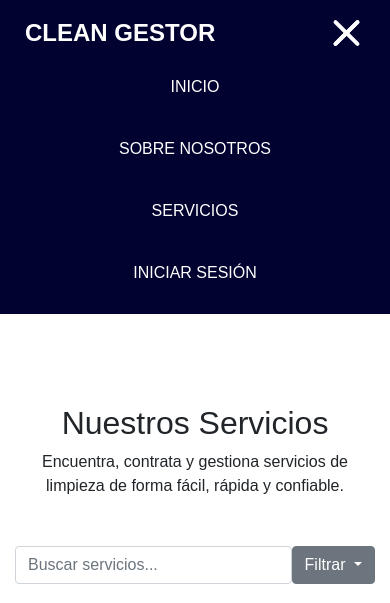
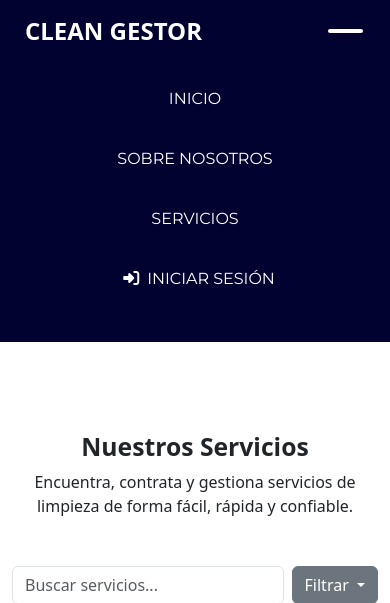
Before and after one commit to Mario-Labrador/Proyecto-Software, a PHP site: page /servicios.php in a window 390 px wide, after a click that opens the changed part. Shown: the top 603 px of the page. Run offline with PHP 8.4, Linux system fonts and the light colour scheme; data comes from the database, SQL or seed files in the repository; some libraries are stand-ins or nearby versions.

Commit message:
Actualización de la Navbar e iconos

```diff
--- a/CleanGestor/assets/css/style.css
+++ b/CleanGestor/assets/css/style.css
@@ -126,117 +126,6 @@ a:focus {
 .header_section .container-fluid {
   padding-right: 25px;
   padding-left: 25px;
-}
-
-.navbar-brand span {
-  font-weight: bold;
-  color: #ffffff;
-  font-size: 24px;
-  text-transform: uppercase;
-}
-
-.custom_nav-container {
-  padding: 10px 0;
-}
-
-.custom_nav-container .navbar-nav .nav-item .nav-link {
-  padding: 9px 15px;
-  margin: 10px 15px;
-  color: #ffffff;
-  text-align: center;
-  text-transform: uppercase;
-}
-
-.custom_nav-container .nav_search-btn {
-  width: 35px;
-  height: 35px;
-  padding: 0;
-  border: none;
-  color: #ffffff;
-  margin: 0 20px;
-}
-
-.custom_nav-container .navbar-toggler {
-  outline: none;
-}
-
-.custom_nav-container .navbar-toggler {
-  padding: 0;
-  width: 37px;
-  height: 42px;
-  -webkit-transition: all 0.3s;
-  transition: all 0.3s;
-}
-
-.custom_nav-container .navbar-toggler span {
-  display: block;
-  width: 35px;
-  height: 4px;
-  background-color: #ffffff;
-  margin: 7px 0;
-  -webkit-transition: all 0.3s;
-  transition: all 0.3s;
-  position: relative;
-  border-radius: 5px;
-  transition: all 0.3s;
-}
-
-.custom_nav-container .navbar-toggler span::before, .custom_nav-container .navbar-toggler span::after {
-  content: "";
-  position: absolute;
-  left: 0;
-  height: 100%;
-  width: 100%;
-  background-color: #ffffff;
-  top: -10px;
-  border-radius: 5px;
-  -webkit-transition: all 0.3s;
-  transition: all 0.3s;
-}
-
-.custom_nav-container .navbar-toggler span::after {
-  top: 10px;
-}
-
-.custom_nav-container .navbar-toggler[aria-expanded="true"] {
-  -webkit-transform: rotate(360deg);
-          transform: rotate(360deg);
-}
-
-.custom_nav-container .navbar-toggler[aria-expanded="true"] span {
-  -webkit-transform: rotate(45deg);
-          transform: rotate(45deg);
-}
-
-.custom_nav-container .navbar-toggler[aria-expanded="true"] span::before, .custom_nav-container .navbar-toggler[aria-expanded="true"] span::after {
-  -webkit-transform: rotate(90deg);
-          transform: rotate(90deg);
-  top: 0;
-}
-
-.custom_nav-container .navbar-toggler[aria-expanded="true"] .s-1 {
-  -webkit-transform: rotate(45deg);
-          transform: rotate(45deg);
-  margin: 0;
-  margin-bottom: -4px;
-}
-
-.custom_nav-container .navbar-toggler[aria-expanded="true"] .s-2 {
-  display: none;
-}
-
-.custom_nav-container .navbar-toggler[aria-expanded="true"] .s-3 {
-  -webkit-transform: rotate(-45deg);
-          transform: rotate(-45deg);
-  margin: 0;
-  margin-top: -4px;
-}
-
-.custom_nav-container .navbar-toggler[aria-expanded="false"] .s-1,
-.custom_nav-container .navbar-toggler[aria-expanded="false"] .s-2,
-.custom_nav-container .navbar-toggler[aria-expanded="false"] .s-3 {
-  -webkit-transform: none;
-          transform: none;
 }
 
 .quote_btn-container {
@@ -1200,15 +1089,145 @@ a:focus {
   }
 }
 
-.navbar-profile-settings {
-  position: absolute;
-  top: 70px; /* Ajusta según la altura de tu navbar */
-  right: 10px; /* Separación del borde derecho */
+/* Navbar Brand */
+.navbar-brand span {
+  font-weight: bold;
+  color: #fff;
+  font-size: 24px;
+  text-transform: uppercase;
+}
+
+/* Navbar Container */
+.custom_nav-container {
+  padding: 10px 0;
+}
+
+/* Navbar Nav Items */
+.custom_nav-container .navbar-nav {
+  align-items: center;
+}
+
+.custom_nav-container .navbar-nav .nav-item .nav-link {
+  padding: 10px 15px;
+  margin: 0 8px;
+  color: #fff;
+  text-align: center;
+  text-transform: uppercase;
+  font-family: 'Montserrat', Arial, sans-serif;
+  transition: background 0.2s, color 0.2s;
+}
+
+.custom_nav-container .navbar-nav .nav-item .nav-link:hover,
+.custom_nav-container .navbar-nav .nav-item .nav-link:focus {
+  background: rgba(255,255,255,0.08);
+  color: #03A7D3;
+  border-radius: 8px;
+}
+
+/* Navbar Search Button */
+.custom_nav-container .nav_search-btn {
+  width: 35px;
+  height: 35px;
+  border: none;
+  color: #fff;
+  margin: 0 20px;
+  background: transparent;
+}
+
+/* Navbar Toggler (Hamburger) */
+.custom_nav-container .navbar-toggler {
+  padding: 0;
+  width: 37px;
+  height: 42px;
+  border: none;
+  background: none;
+  outline: none;
+  transition: transform 0.3s;
+  position: relative;
+}
+
+.custom_nav-container .navbar-toggler span {
+  display: block;
+  width: 35px;
+  height: 4px;
   background: #fff;
-  border: 1px solid #ddd;
-  box-shadow: 0 2px 8px rgba(0,0,0,0.1);
-  min-width: 180px;
-  z-index: 10;
-  text-align: center;
-  padding: 10px;
+  margin: 7px 0;
+  border-radius: 5px;
+  position: relative;
+  transition: all 0.3s;
 }
+
+/* Hamburger Animation */
+.custom_nav-container .navbar-toggler[aria-expanded="true"] {
+  transform: rotate(360deg);
+}
+.custom_nav-container .navbar-toggler[aria-expanded="true"] .s-1 {
+  transform: rotate(45deg) translateY(10px);
+}
+.custom_nav-container .navbar-toggler[aria-expanded="true"] .s-2 {
+  opacity: 0;
+}
+.custom_nav-container .navbar-toggler[aria-expanded="true"] .s-3 {
+  transform: rotate(-45deg) translateY(-10px);
+}
+.custom_nav-container .navbar-toggler .s-1,
+.custom_nav-container .navbar-toggler .s-2,
+.custom_nav-container .navbar-toggler .s-3 {
+  transition: all 0.3s;
+}
+
+/* Dropdown Animation */
+@keyframes slideDown {
+  from {
+    opacity: 0;
+    transform: translateY(10%);
+  }
+  to {
+    opacity: 1;
+    transform: translateY(0);
+  }
+}
+
+.navbar .dropdown-menu {
+  opacity: 0;
+  transform: translateY(10%);
+  transition: opacity 0.3s, transform 0.3s;
+  pointer-events: none;
+  min-width: 220px;
+  border-radius: 1rem;
+  border: none;
+  margin-top: 0;
+  background: #fff;
+  box-shadow: 0 2px 12px rgba(0,0,0,0.08);
+}
+
+.navbar .dropdown-menu.show {
+  opacity: 1;
+  transform: translateY(0);
+  pointer-events: auto;
+  animation: slideDown 0.35s cubic-bezier(.4,0,.2,1);
+}
+
+/* Dropdown Items */
+.navbar .dropdown-menu .dropdown-item {
+  padding: 10px 20px;
+  font-family: 'Montserrat', Arial, sans-serif;
+  color: #333;
+  border-radius: 6px;
+  transition: background 0.2s, color 0.2s;
+}
+.navbar .dropdown-menu .dropdown-item:hover,
+.navbar .dropdown-menu .dropdown-item:focus {
+  background: #f0f4fa;
+  color: #0d6efd;
+}
+
+/* Responsive: Center toggler icon bars */
+@media (max-width: 991.98px) {
+  .custom_nav-container .navbar-nav {
+    align-items: flex-start;
+  }
+  .custom_nav-container .navbar-nav .nav-item .nav-link {
+    margin: 8px 0;
+  }
+}
--- a/CleanGestor/views/Index.php
+++ b/CleanGestor/views/Index.php
@@ -19,7 +19,7 @@
 
   <!-- Bootstrap CSS -->
   <link href="https://stackpath.bootstrapcdn.com/bootstrap/4.3.1/css/bootstrap.min.css" rel="stylesheet">
-
+  <link rel="stylesheet" href="https://cdnjs.cloudflare.com/ajax/libs/font-awesome/6.5.0/css/all.min.css">
   <link rel="stylesheet" type="text/css" href="../assets/css/bootstrap.css" />
   <link href="https://fonts.googleapis.com/css2?family=Montserrat:wght@400;700&display=swap" rel="stylesheet">
   <link href="../assets/css/style.css" rel="stylesheet" />
--- a/CleanGestor/views/editar_perfil.php
+++ b/CleanGestor/views/editar_perfil.php
@@ -113,6 +113,7 @@ if ($_SERVER['REQUEST_METHOD'] === 'POST') {
 <title>Editar Perfil | CLEAN GESTOR</title>
 
 <!-- Estilos CSS -->
+<link rel="stylesheet" href="https://cdnjs.cloudflare.com/ajax/libs/font-awesome/6.5.0/css/all.min.css">
 <link rel="stylesheet" type="text/css" href="../assets/css/bootstrap.css?v=<?php echo time(); ?>" />
 <link href="https://fonts.googleapis.com/css2?family=Montserrat:wght@400;700&display=swap" rel="stylesheet">
 <link href="../assets/css/style.css?v=<?php echo time(); ?>" rel="stylesheet" />
--- a/CleanGestor/views/navbar.php
+++ b/CleanGestor/views/navbar.php
@@ -2,6 +2,11 @@
 if (session_status() === PHP_SESSION_NONE) session_start();
 $foto_perfil = isset($_SESSION['foto_perfil']) ? $_SESSION['foto_perfil'] : '../assets/uploads/default.png';
 ?>
+
+<link href="https://cdn.jsdelivr.net/npm/bootstrap@5.3.3/dist/css/bootstrap.min.css" rel="stylesheet">
+<link rel="stylesheet" href="https://cdnjs.cloudflare.com/ajax/libs/font-awesome/6.5.0/css/all.min.css">
+<script src="https://cdn.jsdelivr.net/npm/bootstrap@5.3.3/dist/js/bootstrap.bundle.min.js"></script>
+
 <nav class="navbar navbar-expand-lg custom_nav-container">
     <a class="navbar-brand animate__animated animate__fadeInDown" href="index.php">
         <span>CLEAN GESTOR</span>
@@ -11,21 +16,22 @@ $foto_perfil = isset($_SESSION['foto_perfil']) ? $_SESSION['foto_perfil'] : '../
         <span class="navbar-toggler-icon"></span>
     </button>
     <div class="collapse navbar-collapse" id="navbarSupportedContent">
-        <ul class="navbar-nav ml-auto">
+        <ul class="navbar-nav ml-auto align-items-center">
             <li class="nav-item"><a class="nav-link" href="index.php">INICIO</a></li>
             <li class="nav-item"><a class="nav-link" href="informate.php">SOBRE NOSOTROS</a></li>
             <li class="nav-item"><a class="nav-link" href="servicios.php">SERVICIOS</a></li>
             <?php if (isset($_SESSION['dni'])): ?>
+
             <?php if ($_SESSION['tipo_usuario'] === 'cliente'): ?>
-                    <!-- Menú desplegable ÁREA CLIENTE -->
+                <!-- Menú ÁREA CLIENTE -->
                 <li class="nav-item dropdown">
-                        <a class="nav-link dropdown-toggle" href="#" id="areaClienteDropdown" role="button" data-toggle="dropdown" aria-haspopup="true" aria-expanded="false">
-                            ÁREA CLIENTE
+                    <a class="nav-link dropdown-toggle" href="#" id="areaClienteDropdown" role="button" data-bs-toggle="dropdown" aria-expanded="false">
+                        <i class="fas fa-user-circle me-1"></i> ÁREA CLIENTE
                     </a>
-                        <div class="dropdown-menu" aria-labelledby="areaClienteDropdown">
-                            <a class="dropdown-item" href="servicios.php">Servicios</a>
-                            <a class="dropdown-item" href="valoraciones.php">Valoraciones</a>
-                        </div>
+                    <ul class="dropdown-menu shadow rounded" aria-labelledby="areaClienteDropdown">
+                        <li><a class="dropdown-item" href="servicios.php"><i class="fas fa-concierge-bell me-2"></i>Servicios</a></li>
+                        <li><a class="dropdown-item" href="valoraciones.php"><i class="fas fa-star me-2"></i>Valoraciones</a></li>
+                    </ul>
                 </li>
             <?php endif; ?>
 
@@ -42,47 +48,48 @@ $foto_perfil = isset($_SESSION['foto_perfil']) ? $_SESSION['foto_perfil'] : '../
             <?php endif; ?>
 
             <!-- Perfil del usuario -->
-                <li class="nav-item" style="display: flex; align-items: center;">
-                    <details style="position: relative;">
-                        <summary style="list-style: none; cursor: pointer; outline: none; border: none; background: none; margin-top: 6px;">
+            <li class="nav-item dropdown">
+                <a class="nav-link dropdown-toggle d-flex align-items-center" href="#" id="profileDropdown" role="button" data-bs-toggle="dropdown" aria-expanded="false" style="padding: 10px 15px;">
                     <img
-                                id="profile-photo"
                         src="<?php echo htmlspecialchars($foto_perfil); ?>"
                         alt="Foto de perfil"
-                                class="profile-image mb-2"
-                                style="max-height: 45px; width: 45px; border-radius: 50%; object-fit: cover;"
+                        class="rounded-circle shadow-sm border border-2"
+                        style="height: 42px; width: 42px; object-fit: cover; margin-right: 8px;"
                     >
-                        </summary>
-                        <div class="navbar-profile-settings">
-                            <div class="d-flex flex-column align-items-center gap-2">
-                                <div class="text-black mb-2">
-                                    <i class="fa fa-user me-2"></i>Hola, <?php echo $_SESSION['nombre'] ?? 'Usuario'; ?>
-                                </div>
-                                <?php
-                                  $tipoUsuario = $_SESSION['tipo_usuario'] ?? '';
-                                  $perfilUrl = 'perfil.php'; // Default
-                                  if ($tipoUsuario === 'trabajador') {
-                                      $rol = $_SESSION['rol'] ?? '';
-                                      if ($rol === 'administrador') {
-                                          $perfilUrl = 'perfilAdministrador.php';  // Redirigir al perfil del administrador
-                                      } else {
-                                          $perfilUrl = 'perfilTrabajador.php';  // Redirigir al perfil del trabajador
-                                      }
-                                  }
-                                ?>
-                                <a href="<?php echo $perfilUrl; ?>" class="btn btn-primary w-100 mb-2">
-                                    <i class="fa fa-pencil"></i> Mi Perfil
+                    <span class="fw-semibold"><?php echo $_SESSION['nombre'] ?? 'Usuario'; ?></span>
                 </a>
-                                <a href="logout.php" class="btn btn-danger w-100">
-                                    <i class="fa fa-sign-out"></i> Cerrar Sesión
+                <ul class="dropdown-menu dropdown-menu-end shadow rounded" aria-labelledby="profileDropdown">
+                    <li class="px-3 py-2 text-center">
+                        <img
+                            src="<?php echo htmlspecialchars($foto_perfil); ?>"
+                            alt="Foto de perfil"
+                            class="rounded-circle mb-2"
+                            style="height: 60px; width: 60px; object-fit: cover; border: 2px solid #eee;"
+                        >
+                        <div class="fw-bold" style="font-family: 'Montserrat', Arial, sans-serif;"><?php echo $_SESSION['nombre'] ?? 'Usuario'; ?></div>
+                        <small class="text-muted"><?php echo $_SESSION['email'] ?? ''; ?></small>
+                    </li>
+                    <li><hr class="dropdown-divider"></li>
+                    <li>
+                        <a class="dropdown-item" href="perfil.php" style="font-family: 'Montserrat', Arial, sans-serif;">
+                            <i class="fa fa-pencil me-2"></i> Mi Perfil
                         </a>
-                            </div>
-                        </div>
-                    </details>
+                    </li>
+                    <li>
+                        <a class="dropdown-item text-danger" href="logout.php" style="font-family: 'Montserrat', Arial, sans-serif;">
+                            <i class="fa fa-sign-out me-2"></i> Cerrar Sesión
+                        </a>
+                    </li>
+                </ul>
             </li>
             <?php else: ?>
-                <li class="nav-item"><a class="nav-link" href="login.php">INICIAR SESIÓN</a></li>
+                <li class="nav-item">
+                    <a class="nav-link btn btn-outline-primary px-4 ms-2 rounded-pill" href="login.php">
+                        <i class="fas fa-sign-in-alt me-2"></i>INICIAR SESIÓN
+                    </a>
+                </li>
             <?php endif; ?>
+
         </ul>
     </div>
 </nav>
@@ -94,3 +101,12 @@ $foto_perfil = isset($_SESSION['foto_perfil']) ? $_SESSION['foto_perfil'] : '../
     gsap.from(".profile-actions .btn", { duration: 0.7, x: -30, opacity: 0, stagger: 0.2, delay: 1.2 });
     gsap.from("#profile-photo", { y: -100, opacity: 0, duration: 1, delay: 1 });
 </script>
+<script>
+  // Elimina el foco del item seleccionado al cerrar el dropdown
+  document.querySelectorAll('.dropdown').forEach(dropdown => {
+    dropdown.addEventListener('hidden.bs.dropdown', () => {
+      const focused = dropdown.querySelector(':focus');
+      if (focused) focused.blur();
+    });
+  });
+</script>
--- a/CleanGestor/views/perfil.php
+++ b/CleanGestor/views/perfil.php
@@ -21,13 +21,14 @@ $foto_perfil = $_SESSION['foto_perfil'] ?? ''; // Obtener la ruta de la foto de
 
 <!DOCTYPE html>
 <html lang="es">
+
 <head>
   <meta charset="utf-8" />
   <meta http-equiv="X-UA-Compatible" content="IE=edge" />
   <meta name="viewport" content="width=device-width, initial-scale=1, shrink-to-fit=no" />
   <link rel="icon" href="../assets/images/IconoEscoba.png" type="image/gif" />
   <title>Perfil | CLEAN GESTOR</title>
-
+  <link rel="stylesheet" href="https://cdnjs.cloudflare.com/ajax/libs/font-awesome/6.5.0/css/all.min.css">
   <link rel="stylesheet" type="text/css" href="../assets/css/bootstrap.css?v=<?php echo time(); ?>" />
   <link href="https://fonts.googleapis.com/css2?family=Montserrat:wght@400;700&display=swap" rel="stylesheet">
   <link href="../assets/css/style.css?v=<?php echo time(); ?>" rel="stylesheet" />
@@ -58,7 +59,7 @@ $foto_perfil = $_SESSION['foto_perfil'] ?? ''; // Obtener la ruta de la foto de
         <div class="profile-card animate__animated animate__fadeInUp">
           <div class="text-center">
             <!-- Mostrar la imagen de perfil o la predeterminada -->
-            <img src="<?php echo !empty($foto_perfil) ? $foto_perfil : '../assets/uploads/default.png'; ?>"
+            <img src="<?php echo !empty($foto_perfil) ? $foto_perfil : '../assets/images/default.png'; ?>"
                  alt="Foto de perfil"
                  class="profile-image mb-2"
                  style="max-height: 200px; border-radius: 50%;">
--- a/CleanGestor/views/servicios.php
+++ b/CleanGestor/views/servicios.php
@@ -10,6 +10,12 @@
   <title>Servicios - CLEAN GESTOR</title>
   <link rel="stylesheet" type="text/css" href="../assets/css/bootstrap.css" />
   <link href="../assets/css/style.css" rel="stylesheet" />
+  <link href="https://stackpath.bootstrapcdn.com/bootstrap/4.3.1/css/bootstrap.min.css" rel="stylesheet">
+  <link rel="stylesheet" href="https://cdnjs.cloudflare.com/ajax/libs/font-awesome/6.5.0/css/all.min.css">
+  <link rel="stylesheet" type="text/css" href="../assets/css/bootstrap.css" />
+  <link href="https://fonts.googleapis.com/css2?family=Montserrat:wght@400;700&display=swap" rel="stylesheet">
+  <link href="../assets/css/responsive.css" rel="stylesheet" />
+  <link rel="stylesheet" href="https://cdnjs.cloudflare.com/ajax/libs/animate.css/4.1.1/animate.min.css">
 </head>
 
 <body class="sub_page">
```
Also changed, not shown: CleanGestor/assets/uploads/680e5e10df611_default.png (added), CleanGestor/assets/uploads/680e6fd589bce_upscalemedia-transformed (1).jpeg (added), CleanGestor/assets/uploads/680e700786d2a_istockphoto-1439433606-612x612.jpg (added), CleanGestor/assets/uploads/680e7012e69e9_istockphoto-1439433606-612x612.jpg (added). Lines whose indentation alone changed are shown as unchanged.
